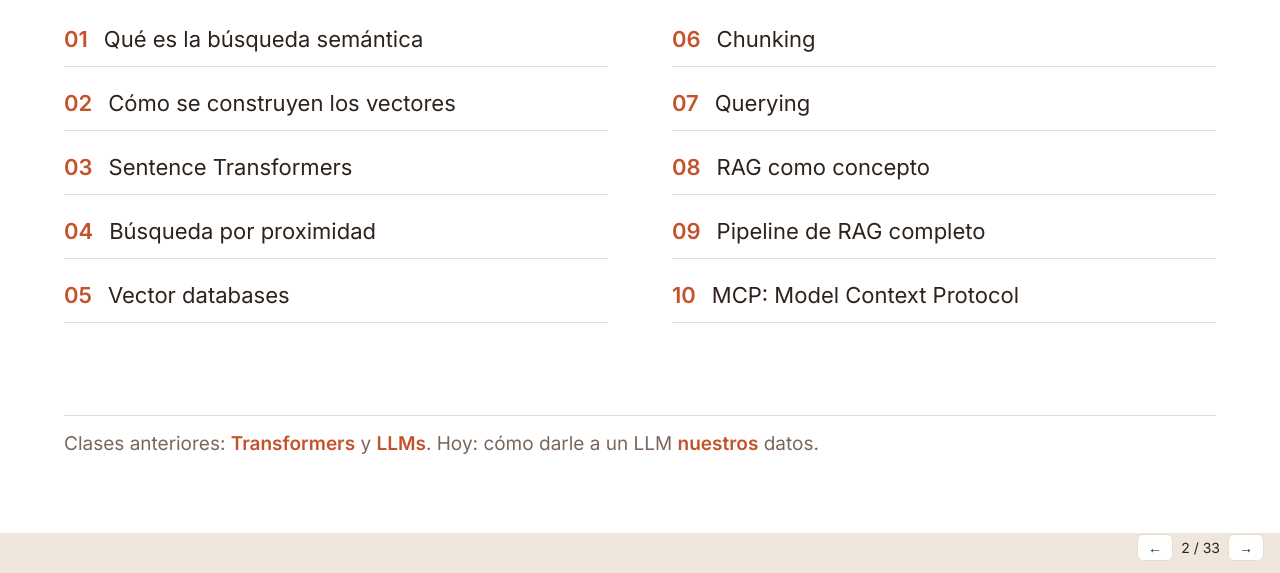
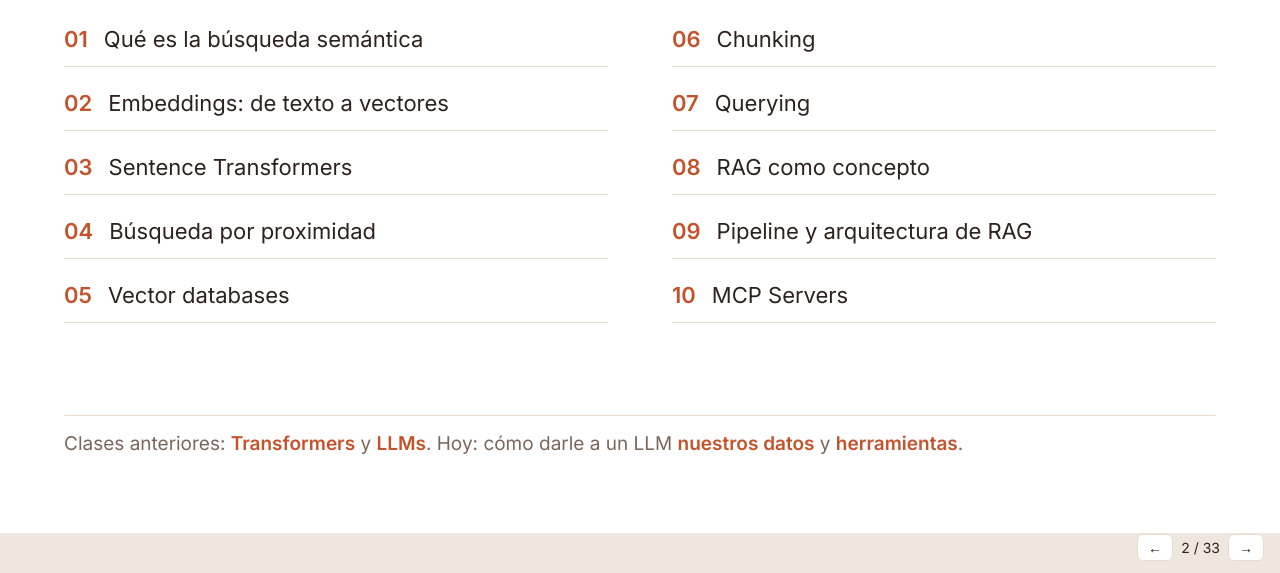
Before and after one commit to JM-Pascual/Applied-GenAI, a plain HTML site: page clase-3/index.html in a window 1280 px wide. Both pictures are taken after a click on the button "Slide siguiente". Shown: the part 227-800 px from the top of the page. Drawn offline with Linux system fonts and the light colour scheme.

Commit message:
Update class 3 agenda to match the deck sections
Co-Authored-By: Claude Opus 5.5 <noreply@anthropic.com>

```diff
--- a/clase-3/index.html
+++ b/clase-3/index.html
@@ -317,18 +317,18 @@ th { font-weight: 600; color: var(--tertiary); background: var(--surface); }
   <div class="body">
     <ol class="agenda">
       <li>Qué es la búsqueda semántica</li>
-      <li>Cómo se construyen los vectores</li>
+      <li>Embeddings: de texto a vectores</li>
       <li>Sentence Transformers</li>
       <li>Búsqueda por proximidad</li>
       <li>Vector databases</li>
       <li>Chunking</li>
       <li>Querying</li>
       <li>RAG como concepto</li>
-      <li>Pipeline de RAG completo</li>
-      <li>MCP: Model Context Protocol</li>
+      <li>Pipeline y arquitectura de RAG</li>
+      <li>MCP Servers</li>
     </ol>
   </div>
-  <p class="note">Clases anteriores: <b>Transformers</b> y <b>LLMs</b>. Hoy: cómo darle a un LLM <b>nuestros</b> datos.</p>
+  <p class="note">Clases anteriores: <b>Transformers</b> y <b>LLMs</b>. Hoy: cómo darle a un LLM <b>nuestros datos</b> y <b>herramientas</b>.</p>
 </section>
 
 <!-- 01 -->
```
